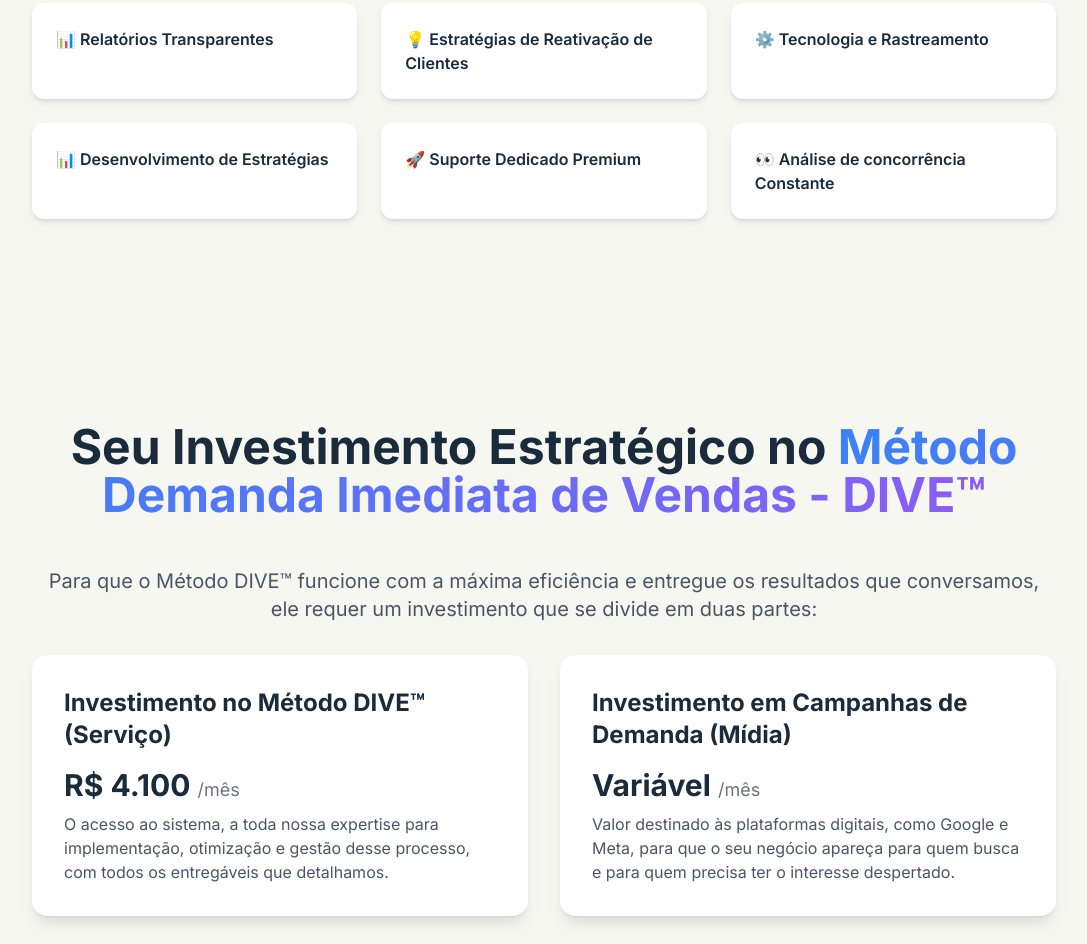
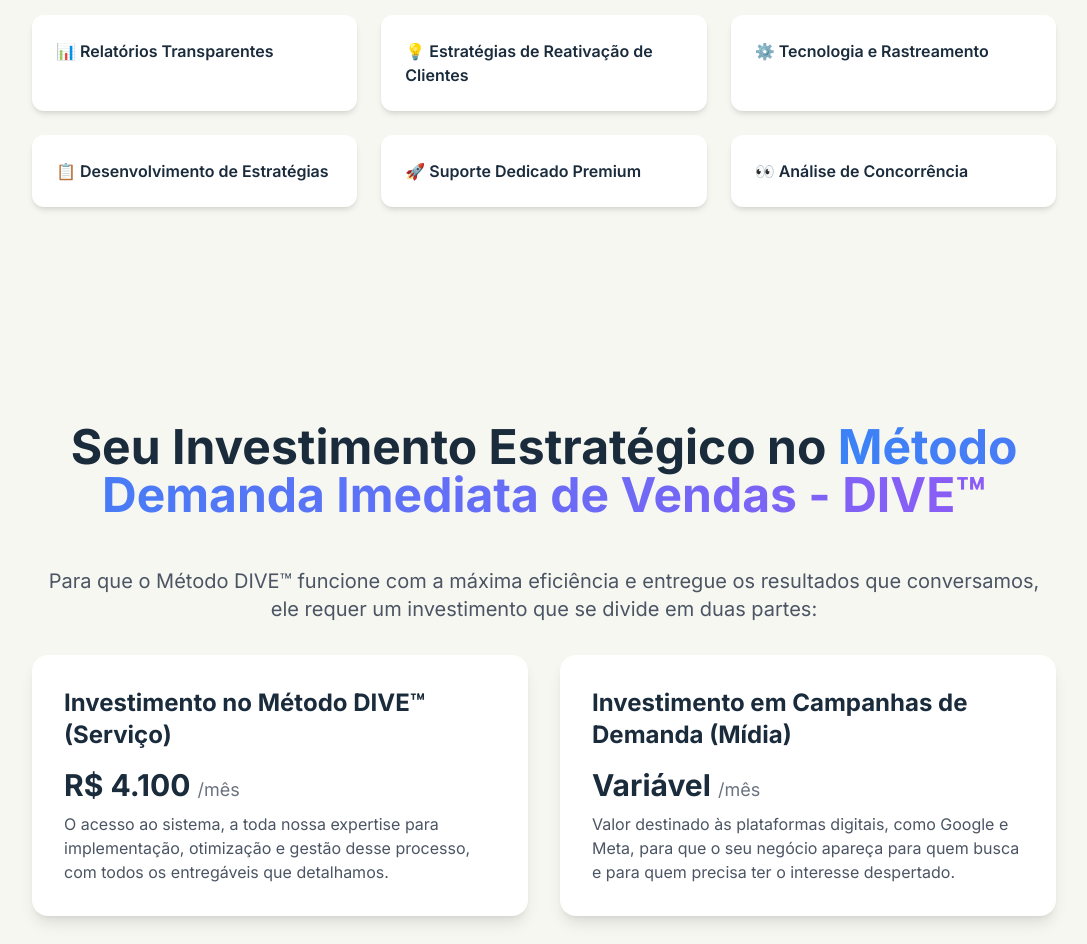
Before and after one commit to escalanomaximo/metodo-dive-apresentacao, a plain HTML site: page index.html in a window 1280 px wide. Shown: the part 6041-6985 px from the top of the page, without its empty margins (96-1183 px from the left). Drawn offline with nearby package versions, Linux system fonts and the light colour scheme.

Commit message:
Update index.html

```diff
--- a/index.html
+++ b/index.html
@@ -206,9 +206,9 @@
                     <div class="bg-white p-6 rounded-xl shadow-md"><p class="font-semibold">📊 Relatórios Transparentes</p></div>
                     <div class="bg-white p-6 rounded-xl shadow-md"><p class="font-semibold">💡 Estratégias de Reativação de Clientes</p></div>
                     <div class="bg-white p-6 rounded-xl shadow-md"><p class="font-semibold">⚙️ Tecnologia e Rastreamento</p></div>
-                    <div class="bg-white p-6 rounded-xl shadow-md"><p class="font-semibold">📊 Desenvolvimento de Estratégias</p></div>
+                    <div class="bg-white p-6 rounded-xl shadow-md"><p class="font-semibold">📋 Desenvolvimento de Estratégias</p></div>
                     <div class="bg-white p-6 rounded-xl shadow-md"><p class="font-semibold">🚀 Suporte Dedicado Premium</p></div>
-                    <div class="bg-white p-6 rounded-xl shadow-md"><p class="font-semibold">👀 Análise de concorrência Constante</p></div>
+                    <div class="bg-white p-6 rounded-xl shadow-md"><p class="font-semibold">👀 Análise de Concorrência</p></div>
                 </div>
             </div>
         </section>
```
